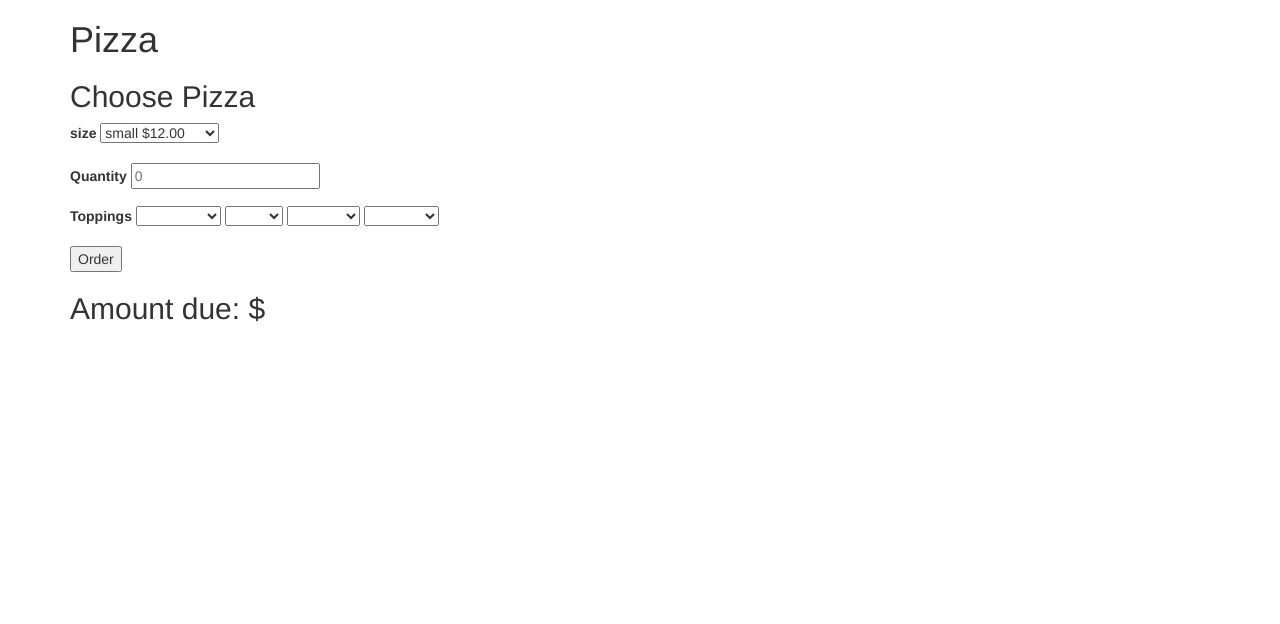
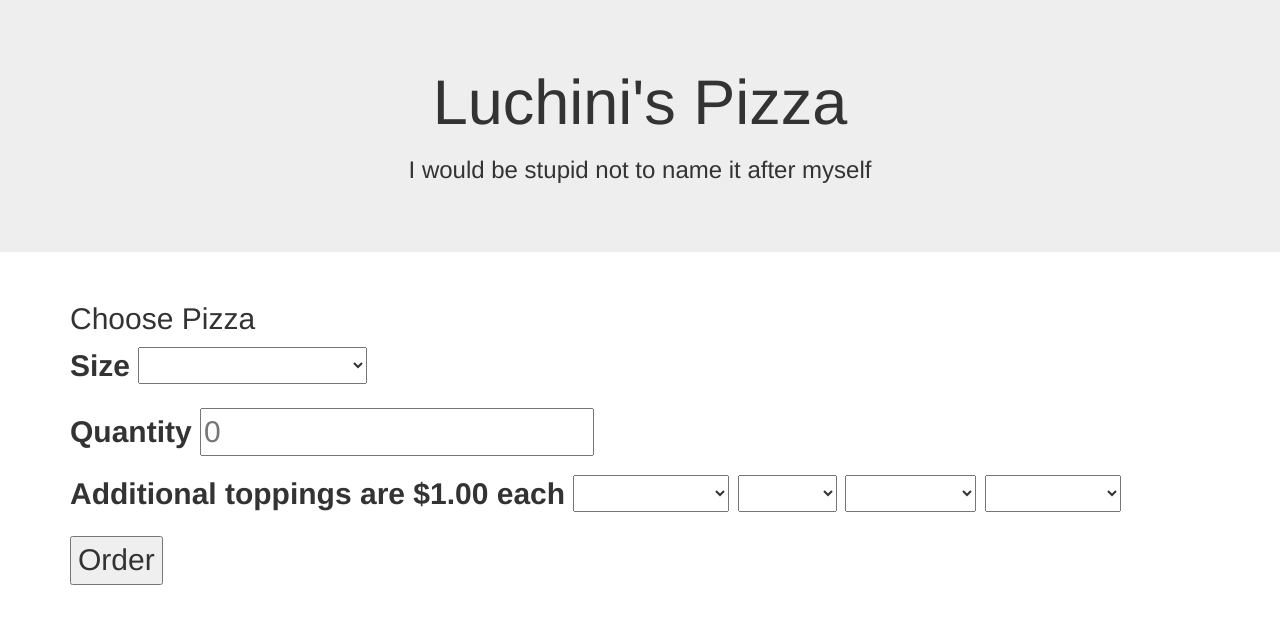
Before and after one commit to adamluchini/pizza-resubmit, a plain HTML site: page index.html in a window 1280 px wide. Drawn offline with Linux system fonts and the light colour scheme.

Commit message:
prior to pizza multiplyer

```diff
--- a/css/styles.css
+++ b/css/styles.css
@@ -0,0 +1,15 @@
+#result{
+  display: none;
+}
+
+.jumbotron{
+  text-align: center;
+}
+
+.form-group{
+  font-size: 30px;
+}
+
+.form-button{
+  font-size: 30px;
+}
--- a/index.html
+++ b/index.html
@@ -9,18 +9,22 @@
     <script src="js/scripts.js"></script>
   </head>
   <body>
+    <div class="jumbotron">
+      <h1>Luchini's Pizza</h1>
+      <h3>I would be stupid not to name it after myself<h3>
+      <!-- <img class="img-top" src="img/bernie.jpeg" alt="bernie"> -->
+    </div>
     <div class="container">
-      <h1>Pizza</h1>
-
       <h2>Choose Pizza</h2>
       <form id="order">
 
         <div class="form-group">
-          <label for="size">size</label>
-          <select id="size">
-            <option value="small">small $12.00</option>
-            <option value="medium">medium $15.00</option>
-            <option value="large">large $18.00</option>
+          <label for="size">Size</label>
+          <select id="size" required>
+            <option></option>
+            <option value="small">Small $10.00</option>
+            <option value="medium">Medium $13.00</option>
+            <option value="large">Large $15.00</option>
           </select>
         </div>
 
@@ -30,7 +34,7 @@
         </div>
 
         <div class="form-group">
-          <label for="toppings">Toppings</label>
+          <label for="toppings">Additional toppings are $1.00 each</label>
           <select id="toppings1">
             <option></option>
             <option value="pepperoni">pepperoni</option>
@@ -49,12 +53,12 @@
           </select>
         </div>
 
-        <button type="submit">Order</button>
+        <button type="submit" class="form-button">Order</button>
 
       </form>
 
       <div id="result">
-        <h2>Amount due: $<span id="order-price"></span></h2>
+        <h2>Your total: $<span id="order-price"></span></h2>
       </div>
     </div>
   </body>
--- a/js/scripts.js
+++ b/js/scripts.js
@@ -1,10 +1,11 @@
+//business class
+
 function Topping (pizzaTopping1, pizzaTopping2, pizzaTopping3, pizzaTopping4){
   this.pizzaTopping1=pizzaTopping1;
   this.pizzaTopping2=pizzaTopping2;
   this.pizzaTopping3=pizzaTopping3;
   this.pizzaTopping4=pizzaTopping4;
 }
-
 
 function PizzaOrder (quantity, pizzaSize){
   this.quantity=quantity;
@@ -21,7 +22,6 @@ Topping.prototype.additionalCost=function(){
     additionalCost +=1;
   } if (this.pizzaTopping4==="sausage"){
     additionalCost +=1;
-  } else{
 
   }
   return additionalCost
@@ -30,57 +30,17 @@ Topping.prototype.additionalCost=function(){
 PizzaOrder.prototype.sizePrice=function(){
   var orderCost=0;
   if(this.pizzaSize === "small"){
-    orderCost += 12;
+    orderCost += 10;
   } else if(this.pizzaSize==="medium"){
-    orderCost += 15;
+    orderCost += 13;
   } else {
-    orderCost +=20;
+    orderCost +=15;
   }
 
 var orderPrice=orderCost*this.quantity;
 return orderPrice
 }
-//
-// PizzaOrder.prototype.additionalCost=function(){
-//   var additionalCost=0;
-//   if(this.pizzaTopping1=== "pepperoni"){
-//   additionalCost+=10;
-//   } else {
-//   additionalCost+=0;
-//   }
-//   return additionalCost
-// }
-//
-// PizzaOrder.prototype.additionalCost2=function(){
-//   var additionalCost2=0;
-//   if(this.pizzaTopping2=== "olives"){
-//   additionalCost2+=10;
-//   } else {
-//   additionalCost2+=0;
-//   }
-//   return additionalCost2
-// }
-//
-// PizzaOrder.prototype.additionalCost3=function(){
-//   var additionalCost3=0;
-//   if(this.pizzaTopping3=== "peppers"){
-//   additionalCost3+=10;
-//   } else {
-//   additionalCost3+=0;
-//   }
-//   return additionalCost3
-// }
-//
-// PizzaOrder.prototype.additionalCost4=function(){
-//   var additionalCost4=0;
-//   if(this.pizzaTopping4=== "sausage"){
-//   additionalCost4+=10;
-//   } else {
-//   additionalCost4+=0;
-//   }
-//   return additionalCost4
-// }
-
+//user interface
 $(document).ready(function(){
   $("form#order").submit(function(event){
     event.preventDefault();
@@ -95,15 +55,9 @@ $(document).ready(function(){
     var newPizzaOrder=new PizzaOrder(inputtedQuantity, inputtedSize);
     var newToppingList=new Topping(pizzaTopping1, pizzaTopping2, pizzaTopping3, pizzaTopping4);
 
-    console.log(pizzaTopping1);
-    console.log(pizzaTopping2);
-    // console.log(inputtedTopping3);
-    // console.log(inputtedTopping4);
     var price=newPizzaOrder.sizePrice();
     var additionalCost=newToppingList.additionalCost();
-    // var additionalCost2=newPizzaOrder.additionalCost2();
-    // var additionalCost3=newPizzaOrder.additionalCost3();
-    // var additionalCost4=newPizzaOrder.additionalCost4();
+
     var grandTotal=price+additionalCost;
     $("#result").show(function(){
       $("#order-price").text(grandTotal);
```
Also changed, not shown: img/bernie.jpeg (added), 1 other file.
